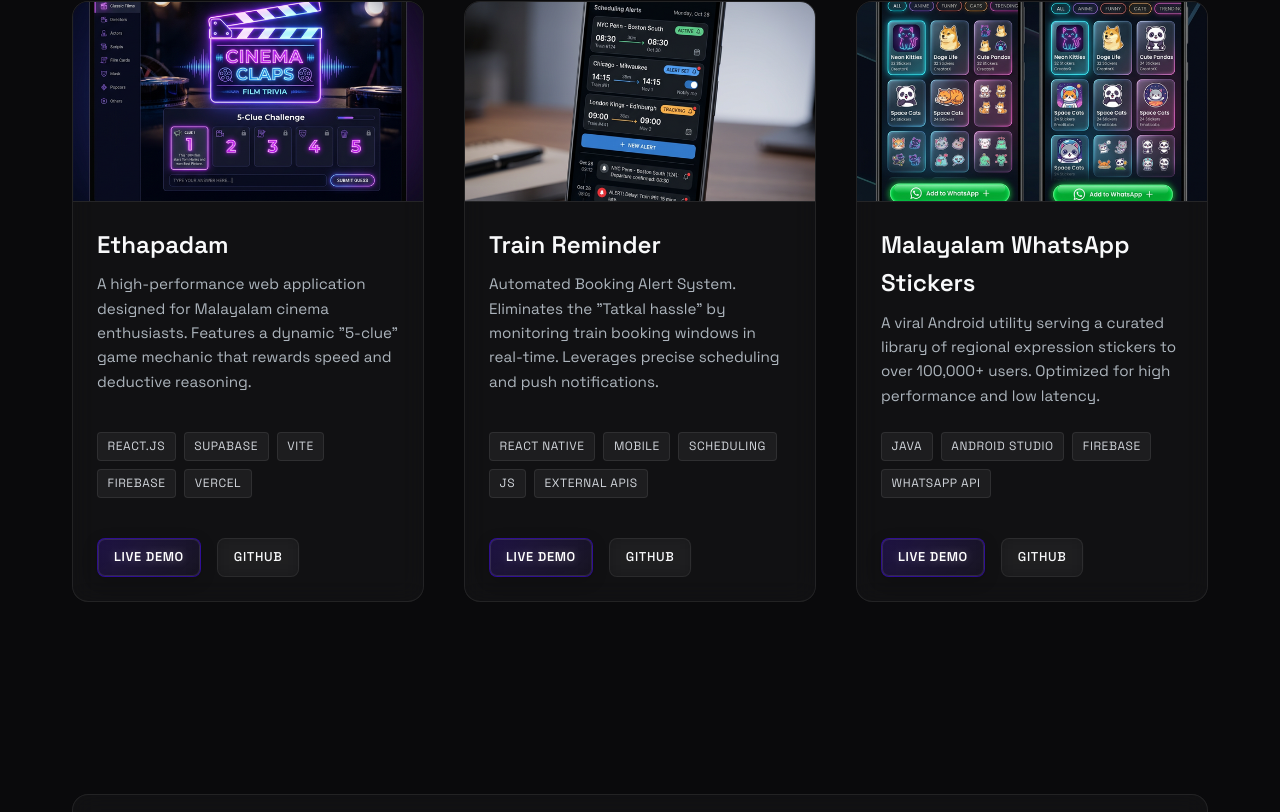
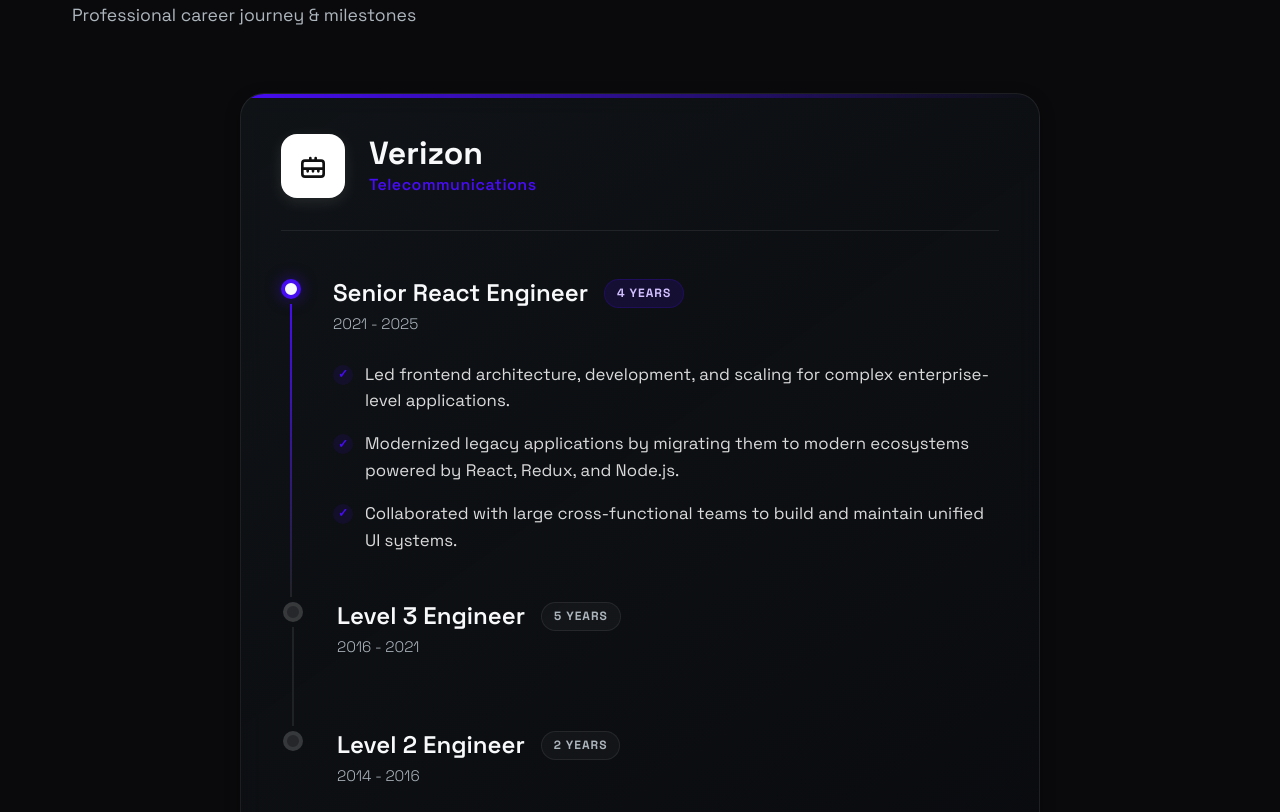
Before and after one commit to sreeharim/sreehari, a React (Vite) app: page / in a window 1280 px wide. Shown: the part 1068-1880 px from the top of the page. Built offline with nearby package versions, Linux system fonts and the light colour scheme.

Commit message:
Add new Experience section

```diff
--- a/src/App.jsx
+++ b/src/App.jsx
@@ -1,5 +1,6 @@
 import React from 'react'
 import Hero from './components/Hero'
+import Experience from './components/Experience'
 import Projects from './components/Projects'
 import Contact from './components/Contact'
 
@@ -7,6 +8,7 @@
   return (
     <div className="app-container">
       <Hero />
+      <Experience />
       <Projects />
       <Contact />
     </div>
--- /dev/null
+++ b/src/components/Experience.css
@@ -0,0 +1,237 @@
+.experience {
+    padding: 6rem 2rem;
+    position: relative;
+    z-index: 1;
+}
+
+.section-header {
+    margin-bottom: 1rem;
+    display: flex;
+    align-items: center;
+    gap: 2rem;
+}
+
+.experience-subtitle {
+    color: var(--text-secondary);
+    font-size: 1.1rem;
+    margin-bottom: 4rem;
+}
+
+.header-line {
+    flex-grow: 1;
+    height: 1px;
+    background: linear-gradient(to right, var(--accent-neon-glow), transparent);
+}
+
+.experience-card {
+    padding: 2.5rem;
+    border-radius: 24px;
+    max-width: 800px;
+    margin: 0 auto;
+    position: relative;
+    overflow: hidden;
+    /* Optional base gradient or additional styling */
+    background: linear-gradient(145deg, rgba(20, 25, 30, 0.6) 0%, rgba(10, 15, 20, 0.4) 100%);
+    box-shadow: 0 4px 15px rgba(0, 0, 0, 0.3);
+    transition: transform 0.3s ease, box-shadow 0.3s ease;
+}
+
+.experience-card:hover {
+    box-shadow: 0 0 15px var(--accent-neon-glow);
+    border-color: rgba(70, 13, 242, 0.4);
+}
+
+.experience-card::before {
+    content: '';
+    position: absolute;
+    top: 0;
+    left: 0;
+    right: 0;
+    height: 4px;
+    background: linear-gradient(90deg, var(--accent-neon), transparent);
+}
+
+.company-header {
+    display: flex;
+    align-items: center;
+    gap: 1.5rem;
+    margin-bottom: 3rem;
+    padding-bottom: 2rem;
+    border-bottom: 1px solid var(--border-glass);
+}
+
+.company-logo {
+    width: 64px;
+    height: 64px;
+    background: #ffffff;
+    border-radius: 16px;
+    display: flex;
+    align-items: center;
+    justify-content: center;
+    color: #111;
+    box-shadow: 0 4px 15px rgba(255, 255, 255, 0.1);
+}
+
+.company-info h3 {
+    font-size: 2rem;
+    font-weight: 700;
+    margin: 0;
+    color: var(--text-primary);
+    line-height: 1.2;
+}
+
+.company-domain {
+    color: var(--accent-neon);
+    font-size: 1rem;
+    font-weight: 600;
+    letter-spacing: 0.5px;
+}
+
+.timeline {
+    display: flex;
+    flex-direction: column;
+}
+
+.timeline-item {
+    display: flex;
+    gap: 2rem;
+    position: relative;
+}
+
+.timeline-dot-wrapper {
+    display: flex;
+    flex-direction: column;
+    align-items: center;
+    width: 24px;
+}
+
+.timeline-dot {
+    width: 20px;
+    height: 20px;
+    border-radius: 50%;
+    background: rgba(255, 255, 255, 0.1);
+    border: 4px solid var(--border-glass);
+    z-index: 2;
+    transition: var(--transition-smooth);
+}
+
+.timeline-item.active .timeline-dot {
+    background: var(--text-primary);
+    border-color: var(--accent-neon);
+    box-shadow: 0 0 15px var(--accent-neon-glow);
+}
+
+.timeline-line {
+    flex-grow: 1;
+    width: 2px;
+    background: var(--border-glass);
+    margin-top: 5px;
+    margin-bottom: 5px;
+}
+
+.timeline-item.active .timeline-line {
+    background: linear-gradient(to bottom, var(--accent-neon), var(--border-glass));
+}
+
+.timeline-content {
+    flex-grow: 1;
+    padding-bottom: 3rem;
+    padding-top: -5px;
+    /* Alignment fix */
+}
+
+.timeline-content.pb-0 {
+    padding-bottom: 0;
+}
+
+.role-header {
+    display: flex;
+    align-items: center;
+    flex-wrap: wrap;
+    gap: 1rem;
+    margin-bottom: 0.25rem;
+}
+
+.role-header h4 {
+    font-size: 1.5rem;
+    font-weight: 600;
+    color: var(--text-primary);
+    margin: 0;
+    line-height: 1.2;
+}
+
+.duration {
+    background: rgba(70, 13, 242, 0.15);
+    /* Match accent neon */
+    color: #d1bfff;
+    padding: 0.25rem 0.75rem;
+    border-radius: 20px;
+    font-size: 0.75rem;
+    font-weight: 700;
+    letter-spacing: 1px;
+    text-transform: uppercase;
+    border: 1px solid rgba(70, 13, 242, 0.2);
+}
+
+.timeline-item:not(.active) .duration {
+    background: var(--bg-secondary);
+    color: var(--text-secondary);
+    border: 1px solid var(--border-glass);
+}
+
+.period {
+    display: block;
+    color: var(--text-secondary);
+    font-size: 0.95rem;
+    margin-bottom: 1.5rem;
+    font-weight: 300;
+}
+
+.role-highlights {
+    list-style: none;
+    padding: 0;
+    margin: 0;
+    display: flex;
+    flex-direction: column;
+    gap: 1rem;
+}
+
+.role-highlights li {
+    position: relative;
+    padding-left: 2rem;
+    color: rgba(255, 255, 255, 0.85);
+    line-height: 1.6;
+    font-size: 1.05rem;
+}
+
+.role-highlights li::before {
+    content: "✓";
+    position: absolute;
+    left: 0;
+    top: 4px;
+    color: var(--accent-neon);
+    background: rgba(70, 13, 242, 0.1);
+    width: 20px;
+    height: 20px;
+    border-radius: 50%;
+    display: flex;
+    align-items: center;
+    justify-content: center;
+    font-size: 0.75rem;
+    font-weight: bold;
+}
+
+/* Responsive adjustments */
+@media (max-width: 768px) {
+    .experience-card {
+        padding: 1.5rem;
+    }
+
+    .role-header h4 {
+        font-size: 1.25rem;
+    }
+
+    .company-info h3 {
+        font-size: 1.5rem;
+    }
+}
--- /dev/null
+++ b/src/components/Experience.jsx
@@ -0,0 +1,96 @@
+import React from 'react';
+import Tilt from 'react-parallax-tilt';
+import './Experience.css';
+
+const Experience = () => {
+    return (
+        <section className="experience container" id="experience">
+            <div className="section-header">
+                <h2 className="heading-lg"><span className="text-gradient">Experience</span></h2>
+                <div className="header-line"></div>
+            </div>
+            <p className="experience-subtitle">Professional career journey & milestones</p>
+
+            <Tilt
+                className="experience-tilt-wrapper"
+                tiltMaxAngleX={3}
+                tiltMaxAngleY={3}
+                perspective={1000}
+                transitionSpeed={1000}
+                scale={1}
+                glareEnable={true}
+                glareMaxOpacity={0.05}
+                glareColor="#ffffff"
+                glarePosition="all"
+                glareBorderRadius="24px"
+            >
+                <div className="experience-card glass-panel">
+                    <div className="company-header">
+                        <div className="company-logo">
+                            <svg width="32" height="32" viewBox="0 0 24 24" fill="none" stroke="currentColor" strokeWidth="2" strokeLinecap="round" strokeLinejoin="round">
+                                <path d="M4 14V10c0-1.1.9-2 2-2h12c1.1 0 2 .9 2 2v4M4 14v4c0 1.1.9 2 2 2h12c1.1 0 2-.9 2-2v-4M4 14h16M10 6v2M14 6v2M8 14v2M12 14v2M16 14v2" />
+                            </svg>
+                        </div>
+                        <div className="company-info">
+                            <h3>Verizon</h3>
+                            <span className="company-domain">Telecommunications</span>
+                        </div>
+                    </div>
+
+                    <div className="timeline">
+                        {/* Role 1 */}
+                        <div className="timeline-item active">
+                            <div className="timeline-dot-wrapper">
+                                <div className="timeline-dot"></div>
+                                <div className="timeline-line"></div>
+                            </div>
+                            <div className="timeline-content">
+                                <div className="role-header">
+                                    <h4>Senior React Engineer</h4>
+                                    <span className="duration">4 YEARS</span>
+                                </div>
+                                <span className="period">2021 - 2025</span>
+                                <ul className="role-highlights">
+                                    <li>Led frontend architecture, development, and scaling for complex enterprise-level applications.</li>
+                                    <li>Modernized legacy applications by migrating them to modern ecosystems powered by React, Redux, and Node.js.</li>
+                                    <li>Collaborated with large cross-functional teams to build and maintain unified UI systems.</li>
+                                </ul>
+                            </div>
+                        </div>
+
+                        {/* Role 2 */}
+                        <div className="timeline-item">
+                            <div className="timeline-dot-wrapper">
+                                <div className="timeline-dot"></div>
+                                <div className="timeline-line"></div>
+                            </div>
+                            <div className="timeline-content">
+                                <div className="role-header">
+                                    <h4>Level 3 Engineer</h4>
+                                    <span className="duration">5 YEARS</span>
+                                </div>
+                                <span className="period">2016 - 2021</span>
+                            </div>
+                        </div>
+
+                        {/* Role 3 */}
+                        <div className="timeline-item">
+                            <div className="timeline-dot-wrapper">
+                                <div className="timeline-dot"></div>
+                            </div>
+                            <div className="timeline-content pb-0">
+                                <div className="role-header">
+                                    <h4>Level 2 Engineer</h4>
+                                    <span className="duration">2 YEARS</span>
+                                </div>
+                                <span className="period">2014 - 2016</span>
+                            </div>
+                        </div>
+                    </div>
+                </div>
+            </Tilt>
+        </section>
+    );
+};
+
+export default Experience;
--- a/src/components/Hero.jsx
+++ b/src/components/Hero.jsx
@@ -30,7 +30,7 @@
                     <h2 className="greeting">Hello, I'm</h2>
                     <h1 className="heading-xl"><span className="text-gradient">Sreehari M</span></h1>
                     <p className="hero-bio">
-                        A Senior React Engineer specializing in building premium, high-performance web applications with modern technologies and elegant user interfaces.
+                        A Senior React Engineer with over a decade of enterprise experience, specializing in building premium, high-performance web applications.
                     </p>
                     <div className="hero-actions">
                         <a href="#projects" className="btn btn-primary">View My Work</a>
```
